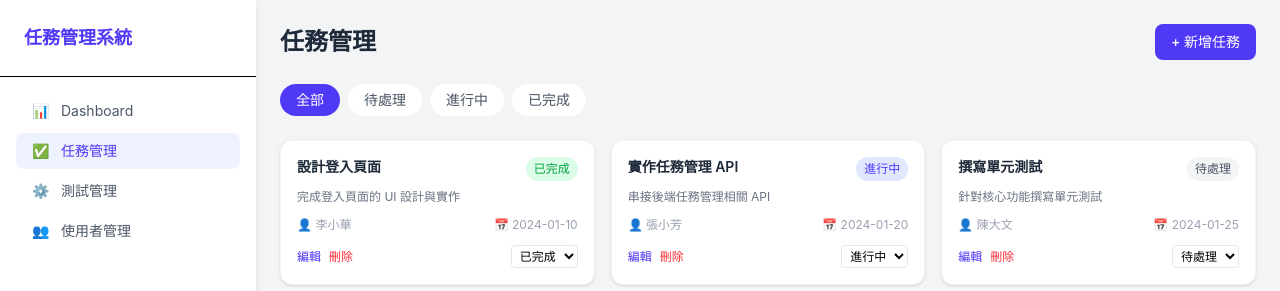
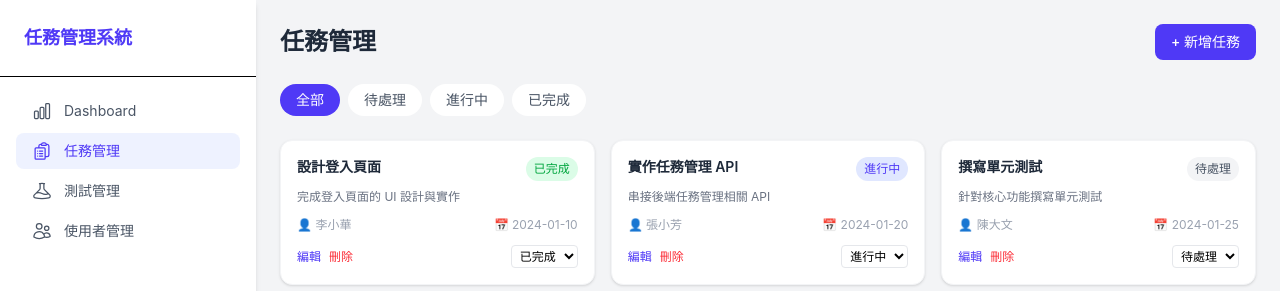
Before and after one commit to boll84011336/task-manager, a Vue app: page /tasks in a window 1280 px wide. Shown: the top 291 px of the page. Built offline with nearby package versions, Linux system fonts and the light colour scheme; sample sign-in values are in the browser's storage.

Commit message:
feat: 換用 Heroicons、加入 backdrop-blur、自訂確認 Modal

```diff
--- a/package.json
+++ b/package.json
@@ -9,6 +9,7 @@
     "preview": "vite preview"
   },
   "dependencies": {
+    "@heroicons/vue": "^2.2.0",
     "axios": "^1.16.1",
     "chart.js": "^4.5.1",
     "pinia": "^3.0.4",
--- /dev/null
+++ b/src/components/base/ConfirmModal.vue
@@ -0,0 +1,30 @@
+<template>
+    <div class="fixed inset-0 bg-black/40 backdrop-blur-sm flex items-center justify-center z-50">
+        <div class="bg-white rounded-xl p-6 w-full max-w-sm shadow-xl">
+            <h3 class="text-lg font-bold text-gray-800 mb-2">{{ title }}</h3>
+            <p class="text-sm text-gray-500 mb-6">{{ message }}</p>
+            <div class="flex gap-3 justify-end">
+                <button @click="$emit('cancel')"
+                    class="px-4 py-2 text-sm text-gray-600 bg-gray-100 rounded-lg hover:bg-gray-200 transition">
+                    取消
+                </button>
+                <button @click="$emit('confirm')"
+                    class="px-4 py-2 text-sm text-white bg-red-500 rounded-lg hover:bg-red-600 transition">
+                    確定刪除
+                </button>
+            </div>
+        </div>
+    </div>
+</template>
+
+<script setup lang="ts">
+defineProps<{
+    title: string
+    message: string
+}>()
+
+defineEmits<{
+    confirm: []
+    cancel: []
+}>()
+</script>
--- a/src/views/LayoutView.vue
+++ b/src/views/LayoutView.vue
@@ -10,7 +10,7 @@
                 <RouterLink v-for="item in navItems" :key="item.path" :to="item.path"
                     class="flex items-center gap-3 px-4 py-2 rounded-lg text-sm text-gray-600 hover:bg-indigo-50 hover:text-indigo-600 transition"
                     active-class="bg-indigo-50 text-indigo-600 font-medium">
-                    <span>{{ item.icon }}</span>
+                    <component :is="getIcon(item.icon)" class="w-5 h-5" />
                     <span>{{ item.label }}</span>
                 </RouterLink>
             </nav>
@@ -44,21 +44,38 @@
 import { computed } from 'vue'
 import { useRouter } from 'vue-router'
 import { useAuthStore } from '../stores/auth'
+import {
+    ChartBarIcon,
+    ClipboardDocumentListIcon,
+    UsersIcon,
+    BeakerIcon
+} from '@heroicons/vue/24/outline'
+
 
 const router = useRouter()
 const authStore = useAuthStore()
 
 const navItems = computed(() => {
     const items = [
-        { path: '/dashboard', label: 'Dashboard', icon: '📊' },
-        { path: '/tasks', label: '任務管理', icon: '✅' },
-        { path: '/test', label: '測試管理', icon: '⚙️' },
+        { path: '/dashboard', label: 'Dashboard', icon: 'chart' },
+        { path: '/tasks', label: '任務管理', icon: 'clipboard' },
+        { path: '/test', label: '測試管理', icon: 'beaker' },
     ]
     if (authStore.user?.role === 'admin') {
-        items.push({ path: '/users', label: '使用者管理', icon: '👥' })
+        items.push({ path: '/users', label: '使用者管理', icon: 'users' })
     }
     return items
 })
+
+function getIcon(name: string) {
+    const map: Record<string, any> = {
+        chart: ChartBarIcon,
+        clipboard: ClipboardDocumentListIcon,
+        users: UsersIcon,
+        beaker: BeakerIcon
+    }
+    return map[name]
+}
 
 function handleLogout() {
     authStore.logout()
--- a/src/views/tasks/components/TaskForm.vue
+++ b/src/views/tasks/components/TaskForm.vue
@@ -1,5 +1,5 @@
 <template>
-    <div class="fixed inset-0 bg-black/40 flex items-center justify-center z-50">
+    <div class="fixed inset-0 bg-black/40 backdrop-blur-sm flex items-center justify-center z-50">
         <div class="bg-white rounded-xl p-6 w-full max-w-md shadow-xl">
             <h3 class="text-lg font-bold text-gray-800 mb-4">
                 {{ isEdit ? '編輯任務' : '新增任務' }}
--- a/src/views/tasks/index.vue
+++ b/src/views/tasks/index.vue
@@ -37,11 +37,15 @@
 
         <!-- 表單 Modal -->
         <TaskForm v-if="showForm" :task="editingTask" @close="closeForm" @submit="handleSubmit" />
+
+        <ConfirmModal v-if="showConfirm" title="刪除任務" message="確定要刪除這個任務嗎？此操作無法復原。" @confirm="confirmDelete"
+            @cancel="cancelDelete" />
     </div>
 </template>
 
 <script setup lang="ts">
 import BaseLoading from '../../components/base/BaseLoading.vue'
+import ConfirmModal from '../../components/base/ConfirmModal.vue'
 import { ref, computed, onMounted } from 'vue'
 import { useTaskStore } from '../../stores/task'
 import type { Task, TaskStatus } from '../../types'
@@ -51,8 +55,9 @@ import { useToast } from '../../composables/useToast'
 
 
 const taskStore = useTaskStore()
+const showConfirm = ref(false)
+const deletingId = ref<number | null>(null)
 const { success, error } = useToast()
-
 
 const showForm = ref(false)
 const editingTask = ref<Task | undefined>(undefined)
@@ -99,10 +104,21 @@ function handleSubmit(form: Omit<Task, 'id' | 'createdAt'>) {
 }
 
 function handleDelete(id: number) {
-    if (confirm('確定要刪除這個任務嗎？')) {
-        taskStore.deleteTask(id)
-        error('任務已刪除')
+    deletingId.value = id
+    showConfirm.value = true
+}
+
+function confirmDelete() {
+    if (deletingId.value !== null) {
+        taskStore.deleteTask(deletingId.value)
     }
+    showConfirm.value = false
+    deletingId.value = null
+}
+
+function cancelDelete() {
+    showConfirm.value = false
+    deletingId.value = null
 }
 
 function handleStatusChange(id: number, status: string) {
--- a/src/views/users/components/UserModal.vue
+++ b/src/views/users/components/UserModal.vue
@@ -1,5 +1,5 @@
 <template>
-    <div class="fixed inset-0 bg-black/40 flex items-center justify-center z-50">
+    <div class="fixed inset-0 bg-black/40 backdrop-blur-sm flex items-center justify-center z-50">
         <div class="bg-white rounded-xl p-6 w-full max-w-md shadow-xl">
             <h3 class="text-lg font-bold text-gray-800 mb-4">
                 {{ isEdit ? '編輯使用者' : '新增使用者' }}
--- a/src/views/users/index.vue
+++ b/src/views/users/index.vue
@@ -76,6 +76,9 @@
 
         <!-- Modal -->
         <UserModal v-if="showModal" :user="editingUser" @close="closeModal" @submit="handleSubmit" />
+
+        <ConfirmModal v-if="showConfirm" title="刪除使用者" message="確定要刪除這個使用者嗎？此操作無法復原。" @confirm="confirmDelete"
+            @cancel="cancelDelete" />
     </div>
 </template>
 
@@ -85,6 +88,7 @@ import { useUserStore } from '../../stores/user'
 import type { User } from '../../types'
 import UserModal from './components/UserModal.vue'
 import BaseLoading from '../../components/base/BaseLoading.vue'
+import ConfirmModal from '../../components/base/ConfirmModal.vue'
 
 
 const userStore = useUserStore()
@@ -92,6 +96,8 @@ const userStore = useUserStore()
 const showModal = ref(false)
 const editingUser = ref<User | undefined>(undefined)
 const loading = ref(false)
+const showConfirm = ref(false)
+const deletingId = ref<number | null>(null)
 
 async function initUsers() {
     loading.value = true
@@ -129,8 +135,20 @@ function handleSubmit(form: Omit<User, 'id'>) {
 }
 
 function handleDelete(id: number) {
-    if (confirm('確定要刪除這個使用者嗎？')) {
-        userStore.deleteUser(id)
+    deletingId.value = id
+    showConfirm.value = true
+}
+
+function confirmDelete() {
+    if (deletingId.value !== null) {
+        userStore.deleteUser(deletingId.value)
     }
+    showConfirm.value = false
+    deletingId.value = null
+}
+
+function cancelDelete() {
+    showConfirm.value = false
+    deletingId.value = null
 }
 </script>
```
Also changed, not shown: 1 other file (tests, documents, lock files or other folders).
